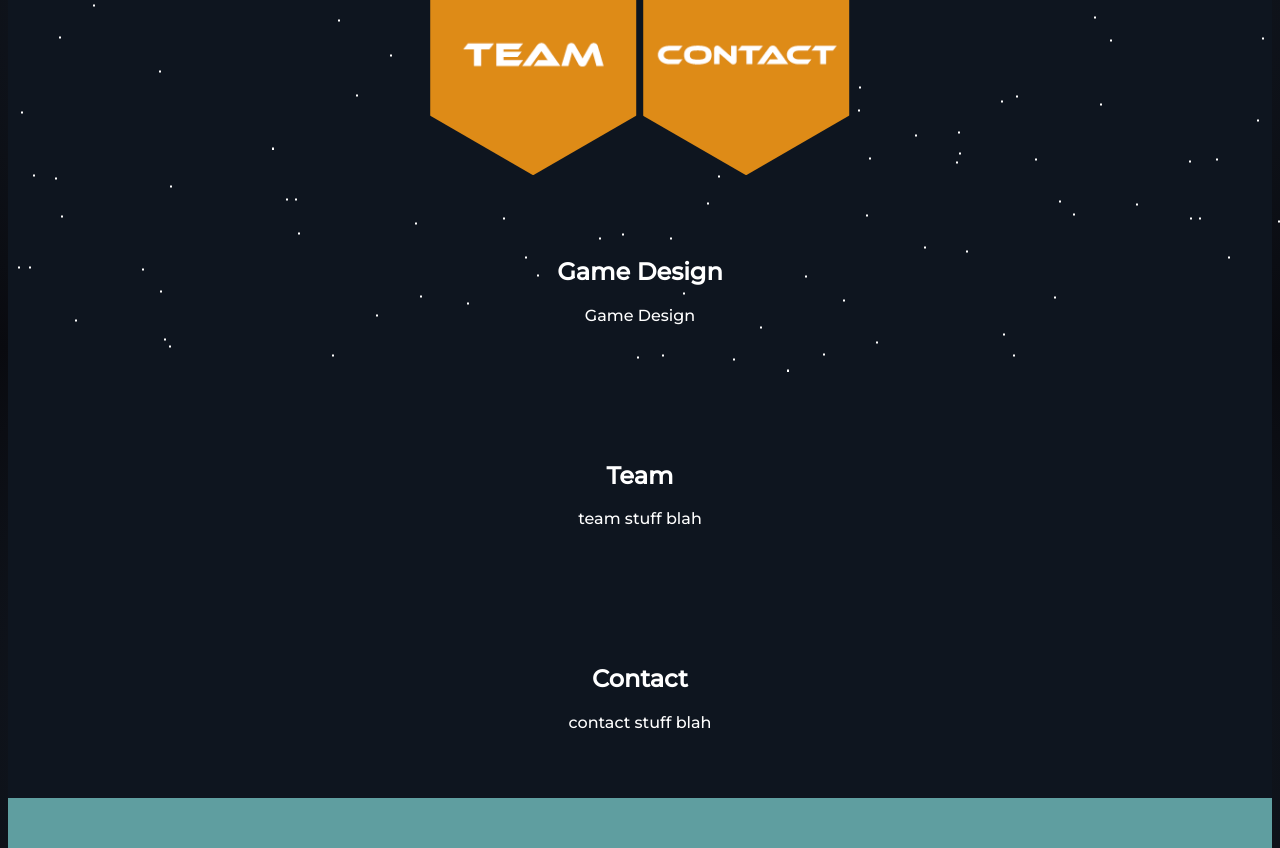
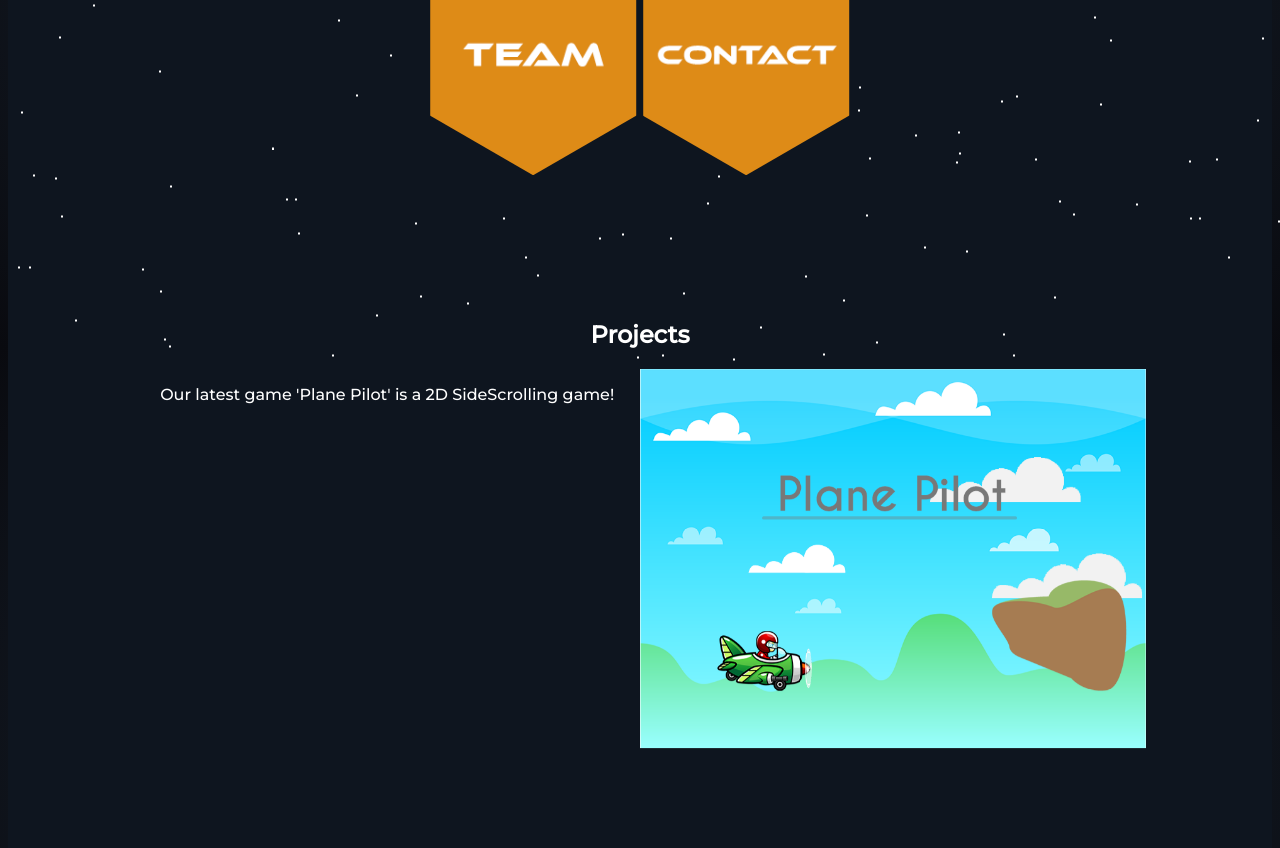
Before and after one commit to TommyM95/WebDev1_Project_, a website: page B00358619/public/index.html in a window 1280 px wide. Shown: the part 452-1300 px from the top of the page. Drawn offline with nearby package versions, Linux system fonts and the light colour scheme.

Commit message:
Site Updates

```diff
--- a/B00358619/public/Website/css/myStyle.css
+++ b/B00358619/public/Website/css/myStyle.css
@@ -65,15 +65,46 @@
     font-family: 'Montserrat', sans-serif;
 }
 
+/*** ContentContainer ***********************************************************/
+.ContentContainer{
+
+    max-height:100%;
+    max-width:100%;
+    height: fit-content;
+    width: 100%;
+    display: inline-block;
+}
 /*** about **********************************************************************/
 
-#gameDesign{
-    height: auto;
+/*** GameSection ****************************************************************/
+.gameSection{
+    margin-top:5%;
+    height: fit-content;
     padding: 50px 10%;
     text-align: center;
     background-color: #0e151f;
     color: #FFFFFF;
+    max-height:100%;
+    max-width:100%;
+    display: inline-block;
+    /*margin-bottom: 600px;*/
 }
+
+.gameSection_child{
+    max-height:100%;
+    max-width:100%;
+    height: auto;
+    width: 50%;
+    float: left;
+}
+.gameSection_child img{
+    display: inline-block;
+    max-height:100%;
+    max-width:100%;
+    height: auto;
+    width: auto;
+}
+
 
 /*** team **********************************************************************/
 
--- a/B00358619/public/index.html
+++ b/B00358619/public/index.html
@@ -35,10 +35,10 @@
 
 <ul id="hexGrid" data-tilt data-tilt-max="5" data-tilt-speed="200" data-tilt-perspective="1000">
   <li class="hex">
-    <a class="hexIn" href="#">
+    <a class="hexIn" href="#gameDesign">
       <img src="Website/assets/images/game2.png" alt="link to game page image" />
-      <h1>This is a title</h1>
-      <p>Some sample text about the article this hexagon leads to</p>
+      <h1>Check out our latest Game!</h1>
+      <p>Click to learn more about our latest Game!</p>
     </a>
   </li>
   <li class="hex">
@@ -49,46 +49,53 @@
     </a>
   </li>
   <li class="hex">
-    <a class="hexIn" href="#">
+    <a class="hexIn" href="https://devtommy.blogspot.com/" target="_blank">
       <img src="Website/assets/images/blog.png" alt="link to blog page image" />
-      <h1>This is a title</h1>
-      <p>Some sample text about the article this hexagon leads to</p>
+      <h1>Developer Blog </h1>
+      <p>This link leads to the blog</p>
     </a>
   </li>
   <li class="hex">
     <a class="hexIn" href="#">
       <img src="Website/assets/images/hivecore.png" alt="link to home page image" />
-      <h1>This is a title</h1>
-      <p>Some sample text about the article this hexagon leads to</p>
+      <h1>Home</h1>
+      <p>This simply takes you to the homepage</p>
     </a>
   </li>
   <li class="hex">
-    <a class="hexIn" href="#">
+    <a class="hexIn" href="https://www.artstation.com/imgekko/profile" target="_blank">
       <img src="Website/assets/images/portfolio.png" alt="link to portfolio image" />
-      <h1>This is a title</h1>
-      <p>Some sample text about the article this hexagon leads to</p>
+      <h1>Portfolio</h1>
+      <p>Click here to be taken to Tommy's Portfolio</p>
     </a>
   </li>
   <li class="hex">
     <a class="hexIn" href="#team">
       <img src="Website/assets/images/team.png" alt="link to portfolio image" />
-      <h1>This is a title</h1>
-      <p>Some sample text about the article this hexagon leads to</p>
+      <h1>Team</h1>
+      <p>Click here to discover more about the one-man team of Hivecore</p>
     </a>
   </li>
   <li class="hex">
     <a class="hexIn" href="#contact">
       <img src="Website/assets/images/contact.png" alt="link to contact page image" />
-      <h1>This is a title</h1>
-      <p>Some sample text about the article this hexagon leads to</p>
+      <h1>Get in contact</h1>
+      <p>Need to get in contact? Click here!</p>
     </a>
   </li>
 </ul>
 
+<div class="ContentContainer">
+<div class="gameSection">
+  <h2>Projects</h2>
+  <div class="gameSection_child">
+    <p>Our latest game 'Plane Pilot' is a 2D SideScrolling game! </p>
+  </div>
+  <div class="gameSection_child" data-tilt data-tilt-max="5" data-tilt-speed="200" data-tilt-perspective="1000">
+    <img src="Website/assets/images/ppPromo1.png" alt="Promo image for the game Plane Pilot">
+  </div>
 
-<div id="gameDesign">
-  <h2>Game Design</h2>
-  <p>Game Design </p>
+
 </div>
 <div id="team">
   <h2>Team</h2>
@@ -98,6 +105,7 @@
   <h2>Contact</h2>
   <p>contact stuff blah</p>
 </div>
+</div>
 
 <script type="text/javascript" src="https://cdnjs.cloudflare.com/ajax/libs/vanilla-tilt/1.7.2/vanilla-tilt.min.js"></script>
 </body>
```
Also changed, not shown: B00358619/public/Game/scenes/GameScene.js (+21 -13 lines), B00358619/public/Website/assets/images/ppDisplay.png (added), B00358619/public/Website/assets/images/ppPromo1.png (added), B00358619/public/Website/assets/images/ppStartScreen.png (added).
